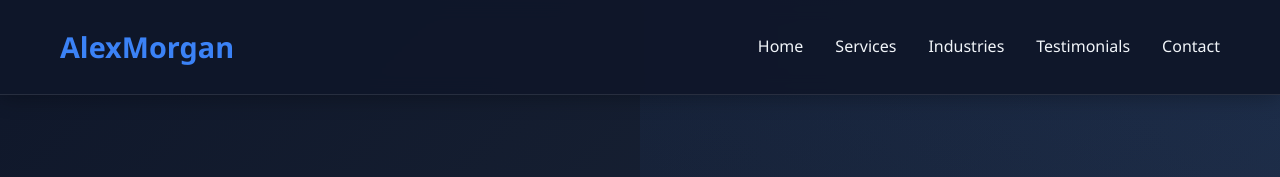
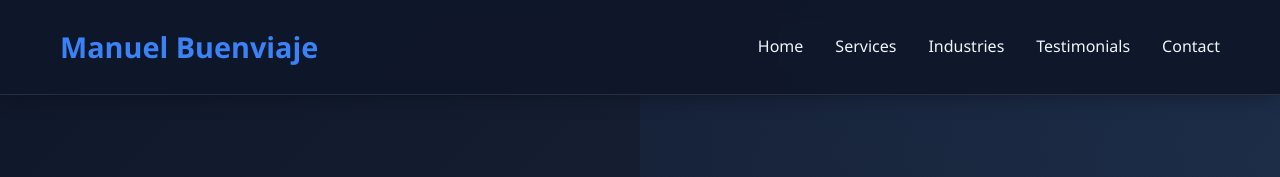
Before and after one commit to Music2992/ManuelBuenviaje, a plain HTML site: page index.html in a window 1280 px wide. Shown: the top 177 px of the page. Drawn offline with Linux system fonts and the light colour scheme.

```diff
--- a/index.html
+++ b/index.html
@@ -540,7 +540,7 @@
     <header>
         <div class="container">
             <nav class="navbar">
-                <a href="#" class="logo">AlexMorgan</a>
+                <a href="#" class="logo">Manuel Buenviaje</a>
                 <ul class="nav-links">
                     <li><a href="#home">Home</a></li>
                     <li><a href="#services">Services</a></li>
@@ -844,4 +844,5 @@
         });
     </script>
 </body>
+
 </html>
```
